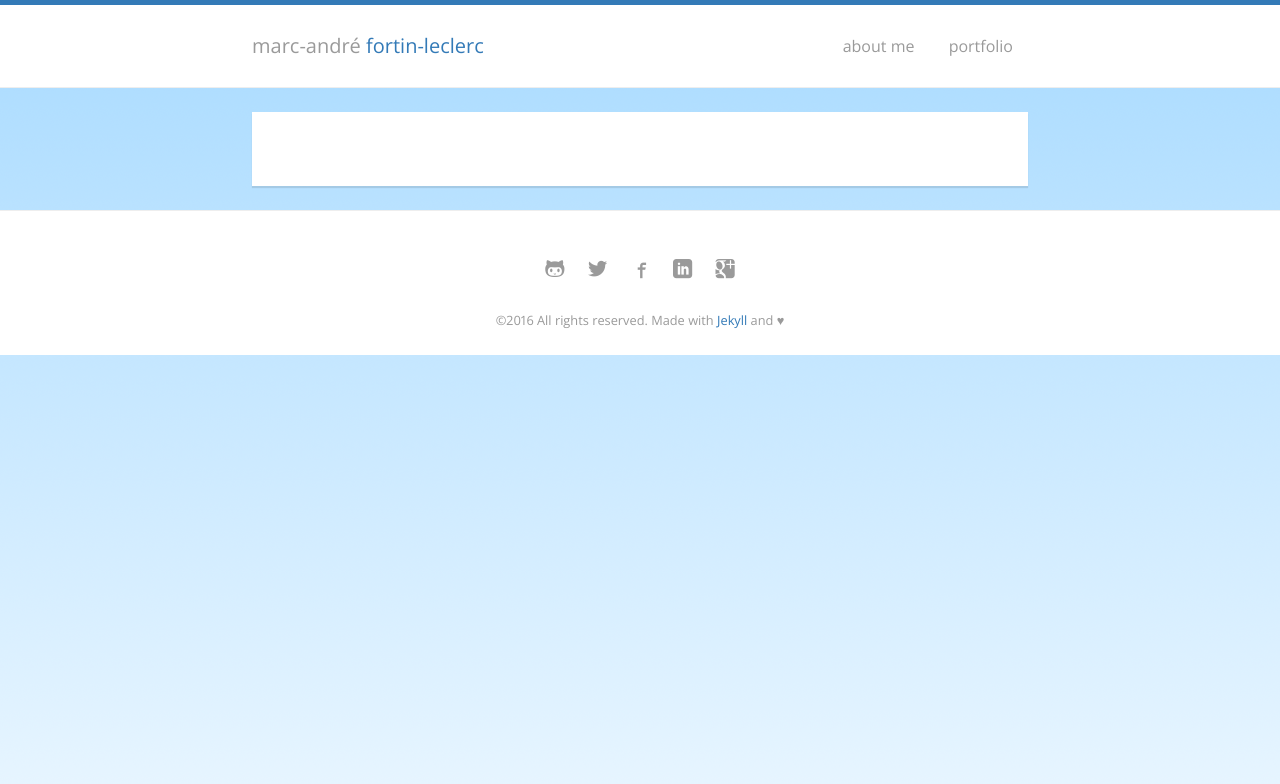
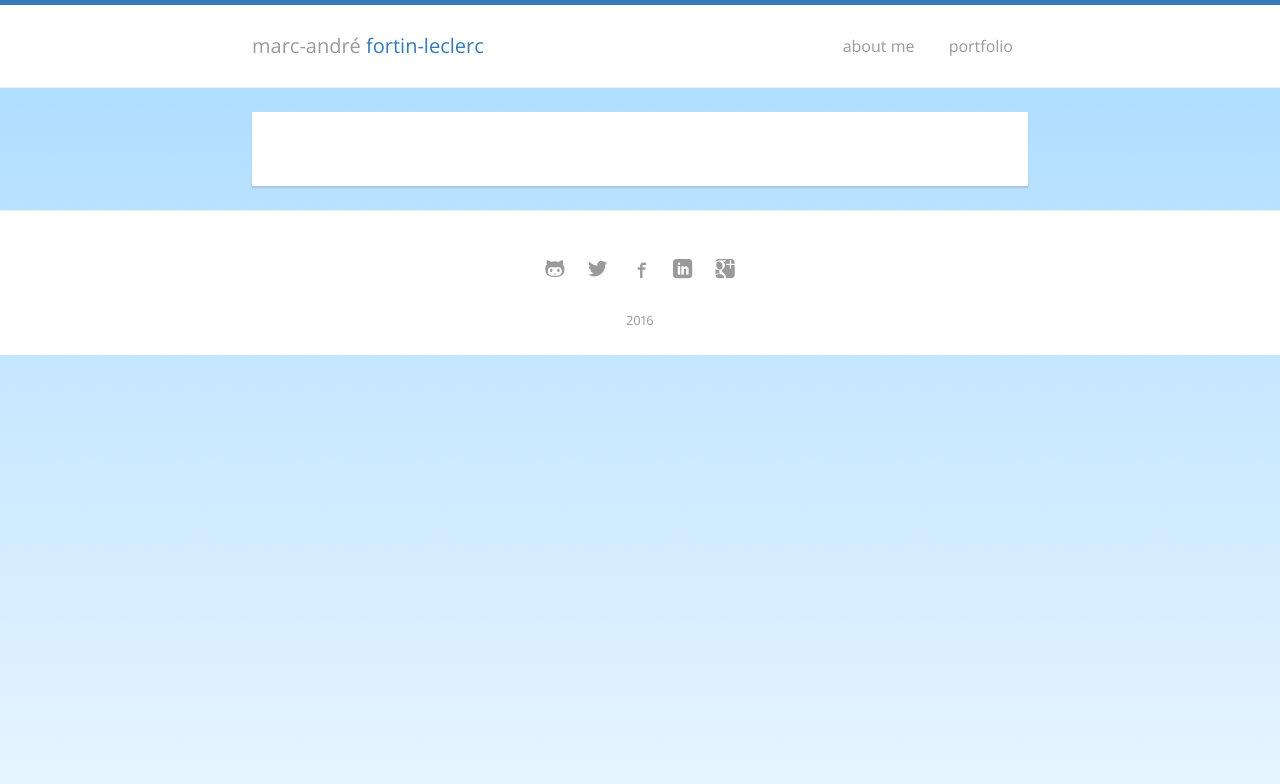
Before and after one commit to MarcAndreFL/marcandrefl.github.io, a Jekyll site: the page built from resume.html, in a window 1280 px wide. Shown: the top 784 px of the page. Built offline with Jekyll 4.4.1, drawn with Linux system fonts in a browser that asks for light colours; nearby versions of some CDN libraries; some web fonts are replaced.

Commit message:
Enlèvement du message de copyright

```diff
--- a/_includes/footer.html
+++ b/_includes/footer.html
@@ -2,7 +2,7 @@
   <div class="container">
     {% include social.html %}
     <p class="txt-medium-gray">
-      <small>&copy;{{ site.time | date: '%Y' }} All rights reserved. Made with <a href="http://jekyllrb.com/" target="_blank">Jekyll</a> and ♥</small>
+      <small>{{ site.time | date: '%Y' }}</small>
     </p>
   </div>
 </footer>
```
